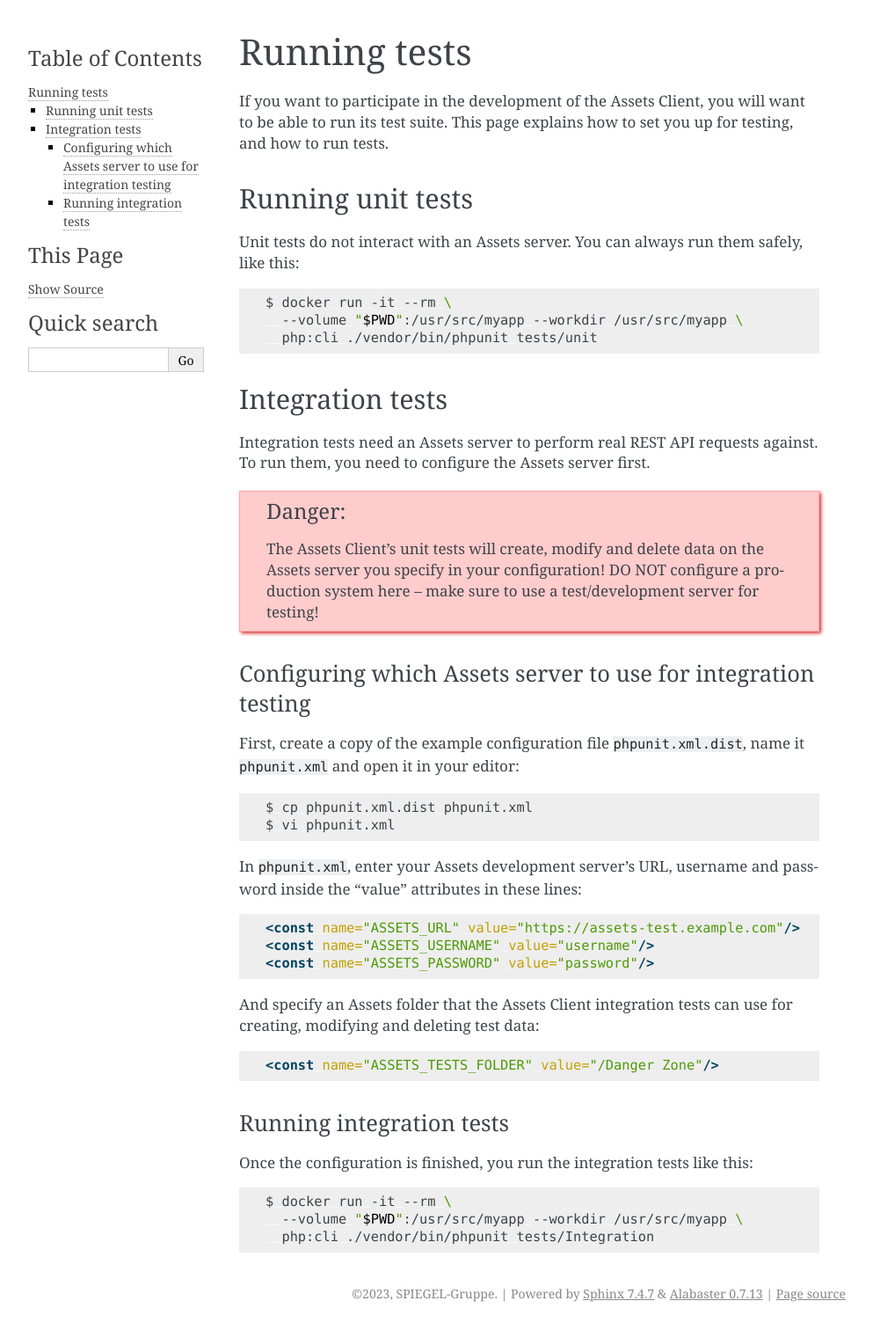
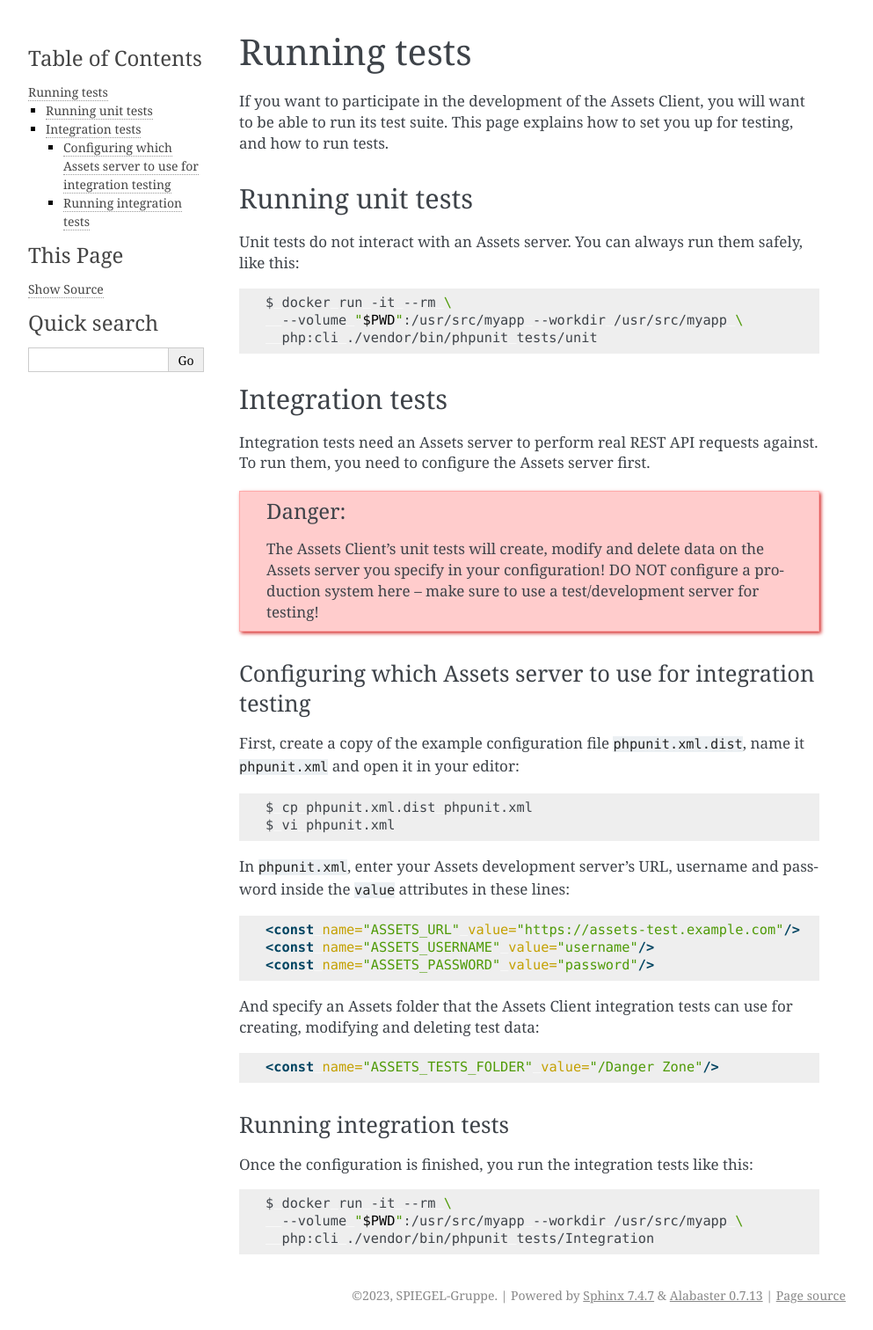
Before and after one commit to DerSpiegel/ww_assets_php_client, a Sphinx documentation site: the page built from docs/tests.rst, in a window 1280 px wide. Shown: the whole page at 88% size, without its empty margins (148-1141 px from the left). Built offline with Sphinx 7.4.7, drawn with Linux system fonts in a browser that asks for light colours.

Commit message:
Cosmetics

```diff
--- a/docs/tests.rst
+++ b/docs/tests.rst
@@ -36,7 +36,7 @@ First, create a copy of the example configuration file ``phpunit.xml.dist``, nam
     $ cp phpunit.xml.dist phpunit.xml
     $ vi phpunit.xml
 
-In ``phpunit.xml``, enter your Assets development server’s URL, username and password inside the “value” attributes in these lines:
+In ``phpunit.xml``, enter your Assets development server’s URL, username and password inside the ``value`` attributes in these lines:
 
 .. code-block:: xml
 
```
